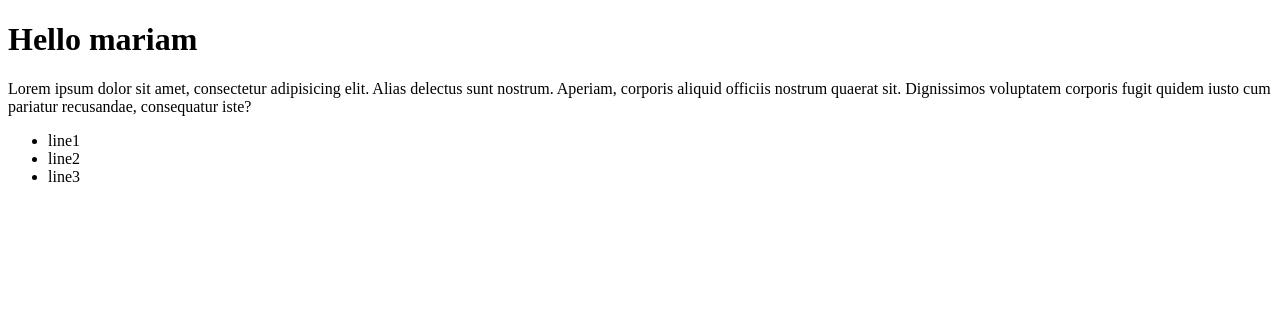
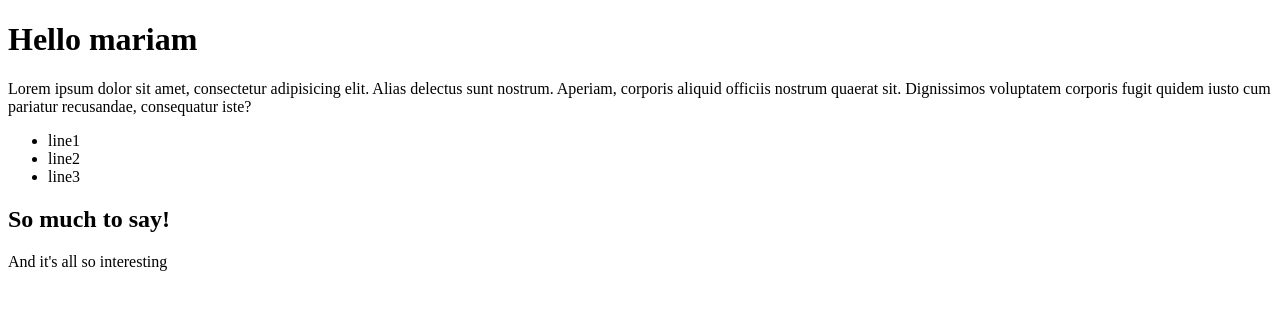
Before and after one commit to MariiamRez/wad24_first_repo, a plain HTML site: page index.html in a window 1280 px wide. Drawn offline with Linux system fonts and the light colour scheme.

Commit message:
Even more content

```diff
--- a/index.html
+++ b/index.html
@@ -15,6 +15,9 @@
             <li>line3</li>
         </ul>
     </div>
+    <h2>So much to say!</h2>
+
+    And it's all so interesting
 
 </body>
 </html>
```
